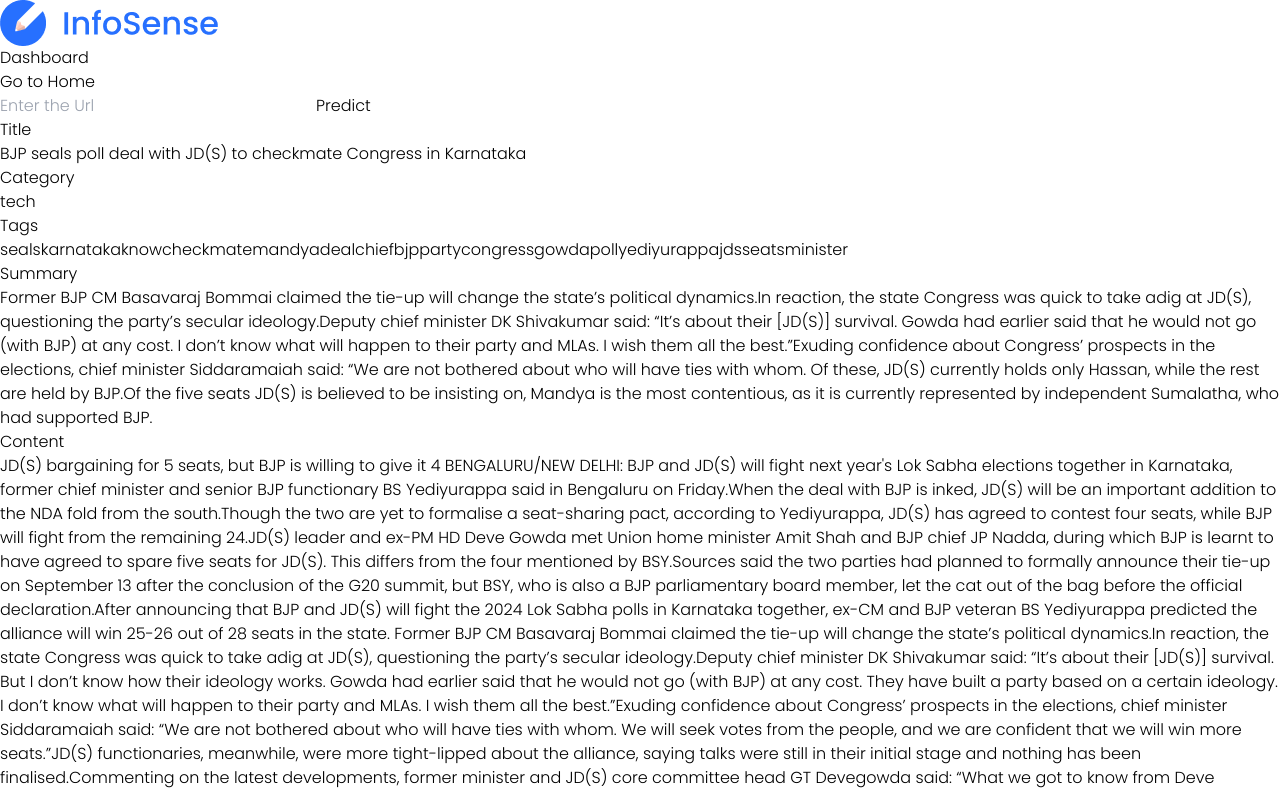
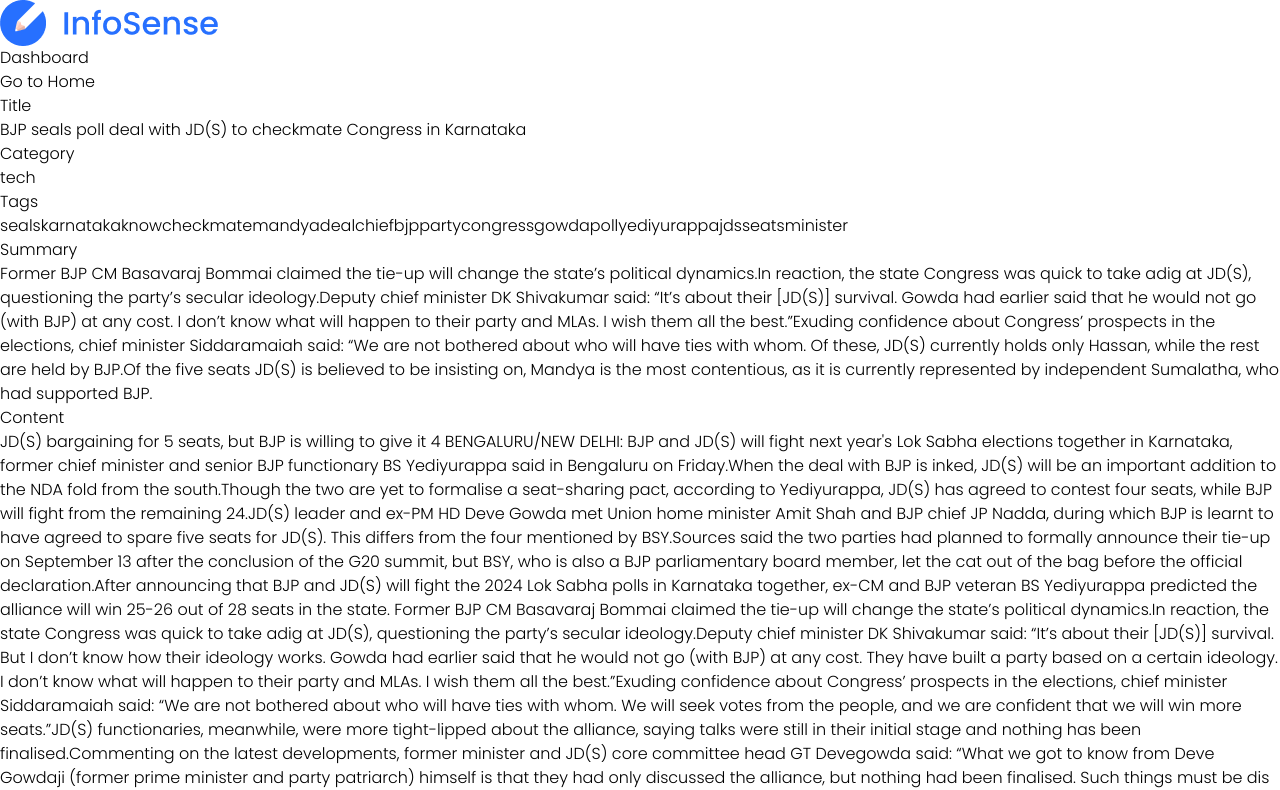
Before and after one commit to balaji-sivasakthi/InfoSense, a React (Vite) app in the folder client/: page /app/details/1 in a window 1280 px wide. Shown: the top 790 px of the page. Built offline with nearby package versions, Linux system fonts and the light colour scheme.

Commit message:
refactor: applayout based on conditional rendering

```diff
--- a/client/src/layouts/AppLayout.tsx
+++ b/client/src/layouts/AppLayout.tsx
@@ -1,18 +1,20 @@
 import React, { ReactElement } from 'react'
 import SideBar from '../components/Sidebar'
 import TopBar from '../components/TopBar'
+import { useLocation } from 'react-router-dom'
 
 type Props = {
   children:React.ReactNode
 }
 
 function AppLayout({children}: Props) {
+  const {pathname}= useLocation()
   return (
     <div className='flex'>
       <SideBar/>
         <main className='flex-1 p-3'>
-          <TopBar />
-          <div className='min-h-screen  rounded-lg border-2 p-3'>
+        {pathname=="/app/dashboard" && <TopBar />}
+          <div className='min-h-screen rounded-lg border-2 p-3'>
             {children}
           </div>
         </main>
```
